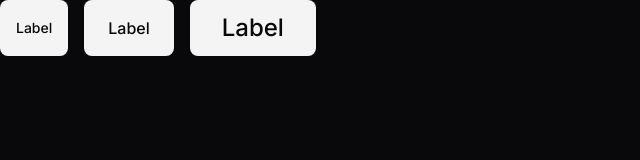
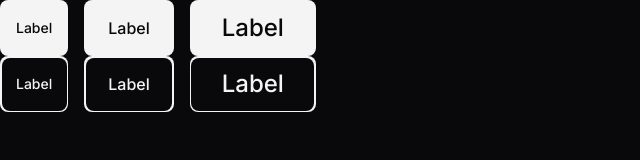
Before and after one commit to gabi-glo/zingen, a plain HTML site: page index.html in a window 1280 px wide. Shown: the whole page, without its empty margins (0-640 px from the left). Drawn offline with Linux system fonts and the light colour scheme.

Commit message:
Estilizando os botões

```diff
--- a/index.html
+++ b/index.html
@@ -16,7 +16,19 @@
   <div class="flex gap-1">
 <a href="#" class="btn btn-sm">Label</a>
   <span href="#" class="btn btn-md">Label</span>
-    <button href="#" class="btn btn-lg">Label</a>
+    <button  href="#" class="btn btn-lg">Label</a>
+    </div>
+
+    <div class="flex gap-1">
+  <a
+  aria-label="Label"
+  href="#" class="btn btn-sm"></a>
+  <span
+  aria-label="Label"
+  href="#" class="btn btn-md"></span>
+  <button
+  aria-label="Label"
+   href="#" class="btn btn-lg"></a>
     </div>
 </body>
 </html>
--- a/styles/buttons.css
+++ b/styles/buttons.css
@@ -31,6 +31,7 @@
   padding: .5rem 1rem;
   font-size: var(--fs-sm);
 }
+
 .btn-md {
   padding: .75rem 1.5rem;
   font-size: var(--fs-base);
@@ -39,3 +40,29 @@
   padding: 1rem 2rem;
   font-size: 1.5rem;
 }
+
+
+.btn[aria-label] {
+position: relative;
+
+  &::before {
+    content:"";
+    position:absolute;
+    border-radius: inherit;
+    inset: 0.09375rem;
+    background-color: var(--bg-color);
+  }
+
+  &::after {
+   content: attr(aria-label);
+   background: var(--btn-bg-color);
+   -webkit-background-clip: text;
+   background-clip: text;
+   color:transparent;
+   position: relative;
+   z-index: 1;
+  }
+
+
+
+}
```
